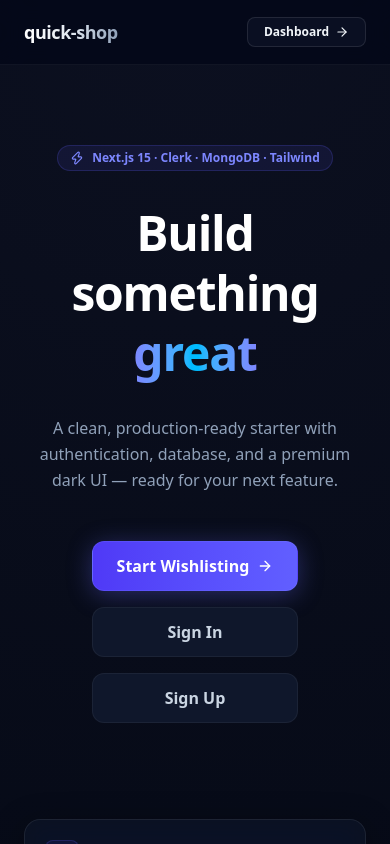
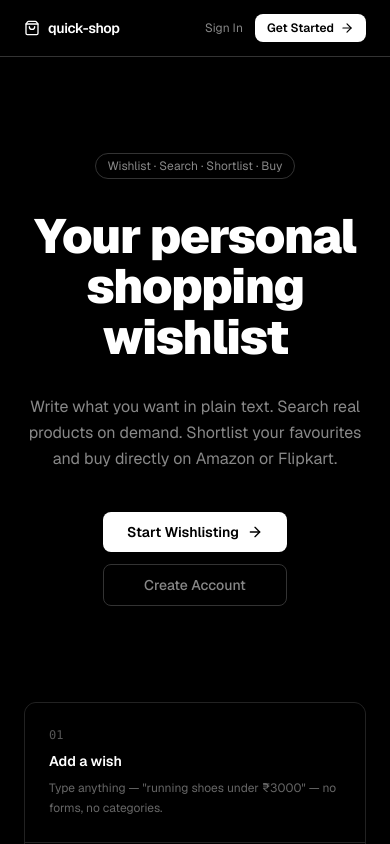
Before and after one commit to xahinds2/my-apps, a Next.js app: page /home in a window 390 px wide. Shown: the top 844 px of the page. Built offline with nearby package versions, Linux system fonts and the light colour scheme; no server answers.

Commit message:
design: Vercel-style black/white theme with Geist font

```diff
--- a/src/app/globals.css
+++ b/src/app/globals.css
@@ -2,100 +2,41 @@
 
 @layer base {
   :root {
-    --background: #030712; /* Deep space slate */
-    --foreground: #f9fafb;
-
-    --card-bg: rgba(17, 24, 39, 0.6);
-    --card-border: rgba(255, 255, 255, 0.08);
-    --card-glow: rgba(99, 102, 241, 0.1);
+    --background: #000000;
+    --foreground: #ffffff;
   }
 
   body {
-    background: radial-gradient(circle at 50% 0%, #0c1020 0%, #030712 100%);
-    color: var(--foreground);
+    background: #000;
+    color: #fff;
     min-height: 100vh;
     overflow-x: hidden;
   }
 }
 
-/* Glassmorphism Card Utility */
+/* Card surface */
 .glass-panel {
-  background: rgba(17, 25, 40, 0.5);
-  backdrop-filter: blur(12px) saturate(180%);
-  -webkit-backdrop-filter: blur(12px) saturate(180%);
-  border: 1px solid rgba(255, 255, 255, 0.08);
-  box-shadow: 0 8px 32px 0 rgba(0, 0, 0, 0.37);
+  background: #111;
+  border: 1px solid #222;
 }
 
-.glass-card-shine {
-  position: relative;
-  overflow: hidden;
-}
-
-.glass-card-shine::after {
-  content: '';
-  position: absolute;
-  top: -50%;
-  left: -50%;
-  width: 200%;
-  height: 200%;
-  background: linear-gradient(
-    45deg,
-    transparent 45%,
-    rgba(255, 255, 255, 0.1) 50%,
-    transparent 55%
-  );
-  transform: rotate(-45deg);
-  transition: transform 0.5s ease;
-  pointer-events: none;
-}
-
-.glass-card-shine:hover::after {
-  transform: translate(50%, 50%) rotate(-45deg);
-}
-
-/* Keyframes & Animations */
-@keyframes float {
-  0% { transform: translateY(0px) rotate(0deg); }
-  50% { transform: translateY(-10px) rotate(1deg); }
-  100% { transform: translateY(0px) rotate(0deg); }
-}
-
-@keyframes rotate-glow {
-  0% { filter: hue-rotate(0deg); }
-  100% { filter: hue-rotate(360deg); }
-}
-
+/* Shimmer skeleton */
 @keyframes shimmer {
-  0% { background-position: -200% 0; }
-  100% { background-position: 200% 0; }
-}
-
-.animate-float {
-  animation: float 6s ease-in-out infinite;
-}
-
-.animate-float-delayed {
-  animation: float 6s ease-in-out infinite;
-  animation-delay: 3s;
+  0%   { background-position: -200% 0; }
+  100% { background-position:  200% 0; }
 }
 
 .animate-shimmer {
   background: linear-gradient(
     90deg,
-    rgba(255, 255, 255, 0.03) 25%,
-    rgba(255, 255, 255, 0.08) 50%,
-    rgba(255, 255, 255, 0.03) 75%
+    #111 25%,
+    #1a1a1a 50%,
+    #111 75%
   );
   background-size: 200% 100%;
   animation: shimmer 1.5s infinite;
 }
 
-/* Hide scrollbar utility */
-.no-scrollbar::-webkit-scrollbar {
-  display: none;
-}
-.no-scrollbar {
-  -ms-overflow-style: none;
-  scrollbar-width: none;
-}
+/* Hide scrollbar */
+.no-scrollbar::-webkit-scrollbar { display: none; }
+.no-scrollbar { -ms-overflow-style: none; scrollbar-width: none; }
--- a/src/app/home/page.tsx
+++ b/src/app/home/page.tsx
@@ -1,86 +1,80 @@
 import React from 'react';
 import Link from 'next/link';
-import { ArrowRight, Layers, Zap, Shield } from 'lucide-react';
+import { ArrowRight, ShoppingBag } from 'lucide-react';
 
 export default function Home() {
   return (
-    <div className="font-sans min-h-screen text-slate-100 flex flex-col">
+    <div className="min-h-screen bg-black text-white flex flex-col">
       {/* Header */}
-      <header className="sticky top-0 z-40 w-full border-b border-white/5 bg-slate-950/70 backdrop-blur-md">
-        <div className="max-w-7xl mx-auto px-6 h-16 flex items-center justify-between">
-          <span className="text-lg font-bold tracking-tight bg-gradient-to-r from-white via-slate-200 to-slate-400 bg-clip-text text-transparent">
-            quick-shop
-          </span>
-          <Link
-            href="/"
-            className="px-4 py-1.5 text-xs font-bold rounded-lg border border-white/10 bg-slate-900/60 hover:bg-slate-800/80 hover:text-white hover:border-white/20 transition duration-300 flex items-center space-x-1.5"
-          >
-            <span>Dashboard</span>
-            <ArrowRight className="h-3.5 w-3.5" />
-          </Link>
+      <header className="sticky top-0 z-40 w-full border-b border-[#333] bg-black/90 backdrop-blur-md">
+        <div className="max-w-5xl mx-auto px-6 h-14 flex items-center justify-between">
+          <div className="flex items-center space-x-2">
+            <ShoppingBag className="h-4 w-4 text-white" />
+            <span className="text-sm font-semibold tracking-tight">quick-shop</span>
+          </div>
+          <div className="flex items-center gap-3">
+            <Link href="/sign-in" className="text-xs text-[#888] hover:text-white transition">
+              Sign In
+            </Link>
+            <Link
+              href="/"
+              className="flex items-center space-x-1.5 px-3 py-1.5 rounded-lg bg-white text-black text-xs font-semibold hover:bg-[#e0e0e0] transition"
+            >
+              <span>Get Started</span>
+              <ArrowRight className="h-3.5 w-3.5" />
+            </Link>
+          </div>
         </div>
       </header>
 
       {/* Hero */}
-      <main className="flex-grow max-w-7xl mx-auto px-6 py-20 flex flex-col items-center justify-center text-center space-y-8">
-        <div className="inline-flex items-center space-x-2 px-3 py-1 rounded-full bg-indigo-500/10 border border-indigo-500/20 text-xs font-semibold text-indigo-400">
-          <Zap className="h-3.5 w-3.5" />
-          <span>Next.js 15 · Clerk · MongoDB · Tailwind</span>
+      <main className="flex-grow flex flex-col items-center justify-center text-center px-6 py-24 space-y-8">
+        <div className="inline-flex items-center px-3 py-1 rounded-full border border-[#333] text-xs text-[#888]">
+          Wishlist · Search · Shortlist · Buy
         </div>
 
-        <h1 className="text-5xl md:text-7xl font-black tracking-tight leading-tight text-white max-w-3xl">
-          Build something{' '}
-          <span className="bg-gradient-to-r from-indigo-400 via-sky-400 to-indigo-400 bg-clip-text text-transparent">
-            great
-          </span>
+        <h1 className="text-5xl md:text-7xl font-black tracking-tight leading-[1.05] text-white max-w-3xl">
+          Your personal<br />shopping wishlist
         </h1>
 
-        <p className="text-slate-400 text-base md:text-lg max-w-xl leading-relaxed">
-          A clean, production-ready starter with authentication, database, and a premium dark UI — ready for your next feature.
+        <p className="text-[#888] text-base md:text-lg max-w-lg leading-relaxed">
+          Write what you want in plain text. Search real products on demand. Shortlist your favourites and buy directly on Amazon or Flipkart.
         </p>
 
-        <div className="flex flex-col sm:flex-row gap-4 pt-4">
+        <div className="flex flex-col sm:flex-row gap-3 pt-2">
           <Link
             href="/"
-            className="px-6 py-3 rounded-xl bg-gradient-to-r from-indigo-600 to-indigo-500 text-white font-semibold hover:from-indigo-500 hover:to-indigo-400 transition duration-300 shadow-[0_4px_24px_rgba(99,102,241,0.35)] flex items-center justify-center space-x-2 border border-indigo-400/20"
+            className="flex items-center justify-center space-x-2 px-6 py-2.5 rounded-lg bg-white text-black text-sm font-semibold hover:bg-[#e0e0e0] transition"
           >
             <span>Start Wishlisting</span>
             <ArrowRight className="h-4 w-4" />
           </Link>
           <Link
-            href="/sign-in"
-            className="px-6 py-3 rounded-xl bg-slate-900 border border-white/5 text-slate-300 font-semibold hover:bg-slate-800 hover:text-white transition duration-300 text-center"
+            href="/sign-up"
+            className="px-6 py-2.5 rounded-lg border border-[#333] text-sm font-medium text-[#888] hover:text-white hover:border-white/30 transition text-center"
           >
-            Sign In
-          </Link>
-          <Link
-            href="/sign-up"
-            className="px-6 py-3 rounded-xl bg-slate-900 border border-white/5 text-slate-300 font-semibold hover:bg-slate-800 hover:text-white transition duration-300 text-center"
-          >
-            Sign Up
+            Create Account
           </Link>
         </div>
 
         {/* Feature grid */}
-        <div className="grid grid-cols-1 sm:grid-cols-3 gap-4 mt-16 w-full max-w-3xl">
+        <div className="grid grid-cols-1 sm:grid-cols-3 gap-px bg-[#222] rounded-xl overflow-hidden border border-[#222] mt-16 w-full max-w-3xl">
           {[
-            { icon: Shield, title: 'Auth Ready', desc: 'Clerk integration with demo-mode fallback when no credentials are set.' },
-            { icon: Layers, title: 'Database', desc: 'Mongoose + MongoDB with global connection caching for serverless.' },
-            { icon: Zap, title: 'Edge Fast', desc: 'Turbopack dev server, App Router, React 19, and Tailwind v4.' },
-          ].map(({ icon: Icon, title, desc }) => (
-            <div key={title} className="glass-panel rounded-2xl p-5 text-left space-y-2">
-              <div className="p-2 rounded-lg bg-indigo-600/10 border border-indigo-500/20 w-fit">
-                <Icon className="h-4 w-4 text-indigo-400" />
-              </div>
+            { num: '01', title: 'Add a wish', desc: 'Type anything — "running shoes under ₹3000" — no forms, no categories.' },
+            { num: '02', title: 'Find products', desc: 'Click Find to pull real listings from Amazon, Flipkart, and more.' },
+            { num: '03', title: 'Buy', desc: 'Shortlist what you like. One click takes you directly to the seller.' },
+          ].map(({ num, title, desc }) => (
+            <div key={num} className="bg-black p-6 text-left space-y-2">
+              <p className="text-xs text-[#555] font-mono">{num}</p>
               <p className="text-sm font-semibold text-white">{title}</p>
-              <p className="text-xs text-slate-400 leading-relaxed">{desc}</p>
+              <p className="text-xs text-[#666] leading-relaxed">{desc}</p>
             </div>
           ))}
         </div>
       </main>
 
-      <footer className="border-t border-white/5 py-6 text-center text-xs text-slate-600">
-        Built with Next.js 15 · Tailwind · Clerk · Mongoose
+      <footer className="border-t border-[#222] py-5 text-center text-xs text-[#444]">
+        quick-shop · Next.js 15 · Clerk · MongoDB
       </footer>
     </div>
   );
--- a/src/app/layout.tsx
+++ b/src/app/layout.tsx
@@ -1,6 +1,9 @@
 import type { Metadata } from 'next';
+import { Geist } from 'next/font/google';
 import { ClerkProvider } from '@clerk/nextjs';
 import './globals.css';
+
+const geist = Geist({ subsets: ['latin'], variable: '--font-geist' });
 
 export const metadata: Metadata = {
   title: 'quick-shop',
@@ -15,8 +18,8 @@ export default function RootLayout({
   const publishableKey = process.env.NEXT_PUBLIC_CLERK_PUBLISHABLE_KEY;
 
   const mainLayout = (
-    <html lang="en" className="scroll-smooth no-scrollbar">
-      <body className="antialiased text-slate-100">
+    <html lang="en" className={`${geist.variable} scroll-smooth no-scrollbar`}>
+      <body className={`${geist.className} antialiased text-white bg-black`}>
         {children}
       </body>
     </html>
--- a/src/app/page.tsx
+++ b/src/app/page.tsx
@@ -3,7 +3,7 @@
 import React, { useState, useEffect, useRef, useCallback } from 'react';
 import Link from 'next/link';
 import { useAuth, UserButton } from '@clerk/nextjs';
-import { Plus, Trash2, Search, ShoppingBag, ArrowRight, Pencil, Check, X, CloudOff, LogIn } from 'lucide-react';
+import { Plus, Trash2, Search, ShoppingBag, ArrowRight, Pencil, Check, X, LogIn } from 'lucide-react';
 
 interface Wish {
   _id?: string;
@@ -30,11 +30,6 @@ function saveStorage(data: Wish[]) {
   localStorage.setItem(STORAGE_KEY, JSON.stringify(data));
 }
 
-/* ─────────────────────────────────────────────
-   Core dashboard — works for both signed-in and guest users
-   isSignedIn=true  → syncs with MongoDB via API
-   isSignedIn=false → localStorage only
-───────────────────────────────────────────── */
 function DashboardContent({ isSignedIn }: { isSignedIn: boolean }) {
   const [wishes, setWishes] = useState<Wish[]>([]);
   const [input, setInput] = useState('');
@@ -49,10 +44,7 @@ function DashboardContent({ isSignedIn }: { isSignedIn: boolean }) {
   const fetchWishes = useCallback(async () => {
     setIsLoading(true);
     try {
-      if (!isSignedIn) {
-        setWishes(loadStorage());
-        return;
-      }
+      if (!isSignedIn) { setWishes(loadStorage()); return; }
       const res = await fetch('/api/wishes');
       const json = await res.json();
       setWishes(json.data || []);
@@ -74,8 +66,8 @@ function DashboardContent({ isSignedIn }: { isSignedIn: boolean }) {
     setInput('');
     try {
       if (!isSignedIn) {
-        const newWish: Wish = { id: `local-${Date.now()}`, text, createdAt: new Date().toISOString() };
-        const updated = [newWish, ...wishes];
+        const w: Wish = { id: `local-${Date.now()}`, text, createdAt: new Date().toISOString() };
+        const updated = [w, ...wishes];
         setWishes(updated);
         saveStorage(updated);
         return;
@@ -117,7 +109,6 @@ function DashboardContent({ isSignedIn }: { isSignedIn: boolean }) {
     const id = getId(wish);
     const text = editText.trim();
     if (!text || text === wish.text) { cancelEdit(); return; }
-
     if (!isSignedIn || id.startsWith('local-')) {
       const updated = wishes.map(w => getId(w) === id ? { ...w, text } : w);
       setWishes(updated);
@@ -125,7 +116,6 @@ function DashboardContent({ isSignedIn }: { isSignedIn: boolean }) {
       cancelEdit();
       return;
     }
-
     const res = await fetch(`/api/wishes/${id}`, {
       method: 'PATCH',
       headers: { 'Content-Type': 'application/json' },
@@ -137,15 +127,13 @@ function DashboardContent({ isSignedIn }: { isSignedIn: boolean }) {
   };
 
   return (
-    <div className="font-sans min-h-screen text-slate-100 flex flex-col">
+    <div className="min-h-screen text-white flex flex-col bg-black">
       {/* Header */}
-      <header className="sticky top-0 z-40 w-full border-b border-white/5 bg-slate-950/80 backdrop-blur-md">
-        <div className="max-w-2xl mx-auto px-6 h-16 flex items-center justify-between">
-          <Link href="/home" className="flex items-center space-x-2 group">
-            <div className="p-1.5 rounded-lg bg-indigo-600/10 border border-indigo-500/20 group-hover:bg-indigo-600/20 transition">
-              <ShoppingBag className="h-4 w-4 text-indigo-400" />
-            </div>
-            <span className="text-sm font-bold text-white">quick-shop</span>
+      <header className="sticky top-0 z-40 w-full border-b border-[#333] bg-black/90 backdrop-blur-md">
+        <div className="max-w-2xl mx-auto px-6 h-14 flex items-center justify-between">
+          <Link href="/home" className="flex items-center space-x-2">
+            <ShoppingBag className="h-4 w-4 text-white" />
+            <span className="text-sm font-semibold text-white tracking-tight">quick-shop</span>
           </Link>
 
           <div className="flex items-center space-x-3">
@@ -154,7 +142,7 @@ function DashboardContent({ isSignedIn }: { isSignedIn: boolean }) {
             ) : (
               <Link
                 href="/sign-in"
-                className="flex items-center space-x-1.5 px-3 py-1.5 rounded-lg border border-white/10 bg-slate-900/60 hover:bg-slate-800/80 text-xs font-semibold text-slate-300 hover:text-white transition"
+                className="flex items-center space-x-1.5 px-3 py-1.5 rounded-lg border border-[#333] text-xs font-medium text-[#888] hover:text-white hover:border-white/30 transition"
               >
                 <LogIn className="h-3.5 w-3.5" />
                 <span>Sign In</span>
@@ -164,30 +152,12 @@ function DashboardContent({ isSignedIn }: { isSignedIn: boolean }) {
         </div>
       </header>
 
-      {/* Guest banner */}
-      {!isSignedIn && (
-        <div className="border-b border-amber-500/10 bg-amber-500/5">
-          <div className="max-w-2xl mx-auto px-6 py-2.5 flex items-center justify-between gap-4">
-            <div className="flex items-center space-x-2 text-xs text-amber-400/80">
-              <CloudOff className="h-3.5 w-3.5 shrink-0" />
-              <span>Wishes are saved in this browser only.</span>
-            </div>
-            <Link
-              href="/sign-in"
-              className="text-[11px] font-semibold text-indigo-400 hover:text-indigo-300 whitespace-nowrap transition"
-            >
-              Sign in to sync →
-            </Link>
-          </div>
-        </div>
-      )}
-
       {/* Main */}
       <main className="flex-grow max-w-2xl mx-auto w-full px-6 py-10 space-y-8">
         <div>
-          <h1 className="text-2xl font-bold text-white">My Wishlist</h1>
-          <p className="text-xs text-slate-500 mt-1">
-            Jot down what you want — search for real products when you&apos;re ready.
+          <h1 className="text-2xl font-bold text-white tracking-tight">My Wishlist</h1>
+          <p className="text-xs text-[#666] mt-1">
+            Jot down what you want — search for products when you&apos;re ready.
           </p>
         </div>
 
@@ -199,12 +169,12 @@ function DashboardContent({ isSignedIn }: { isSignedIn: boolean }) {
             value={input}
             onChange={e => setInput(e.target.value)}
             placeholder='e.g. "wireless headphones under ₹2000"'
-            className="flex-grow px-4 py-3 rounded-xl bg-slate-900 border border-white/8 text-sm text-slate-100 placeholder:text-slate-600 focus:outline-none focus:border-indigo-500/60 focus:ring-1 focus:ring-indigo-500/30 transition"
+            className="flex-grow px-4 py-2.5 rounded-lg bg-[#111] border border-[#333] text-sm text-white placeholder:text-[#555] focus:outline-none focus:border-white/40 transition"
           />
           <button
             type="submit"
             disabled={!input.trim() || adding}
-            className="flex items-center space-x-2 px-4 py-3 rounded-xl bg-indigo-600 hover:bg-indigo-500 disabled:opacity-40 disabled:cursor-not-allowed text-white text-sm font-semibold transition duration-200 shrink-0 shadow-[0_4px_16px_rgba(99,102,241,0.3)]"
+            className="flex items-center space-x-2 px-4 py-2.5 rounded-lg bg-white hover:bg-[#e0e0e0] disabled:opacity-30 disabled:cursor-not-allowed text-black text-sm font-semibold transition shrink-0"
           >
             <Plus className="h-4 w-4" />
             <span className="hidden sm:inline">Add</span>
@@ -213,23 +183,23 @@ function DashboardContent({ isSignedIn }: { isSignedIn: boolean }) {
 
         {/* Wish list */}
         {isLoading ? (
-          <div className="space-y-3">
+          <div className="space-y-2.5">
             {[1, 2, 3].map(i => (
-              <div key={i} className="h-[72px] rounded-2xl bg-slate-900/60 border border-white/5 animate-pulse" />
+              <div key={i} className="h-[64px] rounded-lg bg-[#111] border border-[#222] animate-pulse" />
             ))}
           </div>
         ) : wishes.length === 0 ? (
-          <div className="flex flex-col items-center justify-center py-28 space-y-4 text-center">
-            <div className="p-5 rounded-2xl bg-slate-900/60 border border-white/5">
-              <ShoppingBag className="h-8 w-8 text-slate-700" />
+          <div className="flex flex-col items-center justify-center py-28 space-y-3 text-center">
+            <div className="p-4 rounded-xl border border-[#222] bg-[#111]">
+              <ShoppingBag className="h-7 w-7 text-[#444]" />
             </div>
-            <p className="text-slate-400 text-sm font-medium">Your wishlist is empty</p>
-            <p className="text-slate-600 text-xs max-w-xs leading-relaxed">
-              Type anything above — a product idea, a category, or something you&apos;re hunting for.
+            <p className="text-[#888] text-sm font-medium">Your wishlist is empty</p>
+            <p className="text-[#555] text-xs max-w-xs leading-relaxed">
+              Type anything above — a product idea, category, or something you&apos;re hunting for.
             </p>
           </div>
         ) : (
-          <ul className="space-y-2.5">
+          <ul className="space-y-2">
             {wishes.map(wish => {
               const id = getId(wish);
               const isDeleting = deletingId === id;
@@ -238,7 +208,7 @@ function DashboardContent({ isSignedIn }: { isSignedIn: boolean }) {
               return (
                 <li
                   key={id}
-                  className={`glass-panel rounded-2xl border border-white/5 transition-all duration-200 ${isDeleting ? 'opacity-30 scale-[0.98] pointer-events-none' : ''}`}
+                  className={`bg-[#111] border border-[#222] rounded-lg transition-all duration-200 ${isDeleting ? 'opacity-30 scale-[0.98] pointer-events-none' : 'hover:border-[#333]'}`}
                 >
                   {isEditing ? (
                     <div className="flex items-center gap-2 px-4 py-3">
@@ -247,34 +217,34 @@ function DashboardContent({ isSignedIn }: { isSignedIn: boolean }) {
                         value={editText}
                         onChange={e => setEditText(e.target.value)}
                         onKeyDown={e => { if (e.key === 'Enter') saveEdit(wish); if (e.key === 'Escape') cancelEdit(); }}
-                        className="flex-grow bg-transparent text-sm text-slate-100 focus:outline-none border-b border-indigo-500/50 pb-0.5"
+                        className="flex-grow bg-transparent text-sm text-white focus:outline-none border-b border-white/30 pb-0.5"
                       />
-                      <button onClick={() => saveEdit(wish)} className="p-1.5 rounded-lg text-emerald-400 hover:bg-emerald-500/10 transition">
+                      <button onClick={() => saveEdit(wish)} className="p-1.5 rounded text-white hover:bg-white/10 transition">
                         <Check className="h-3.5 w-3.5" />
                       </button>
-                      <button onClick={cancelEdit} className="p-1.5 rounded-lg text-slate-500 hover:bg-slate-700/60 transition">
+                      <button onClick={cancelEdit} className="p-1.5 rounded text-[#555] hover:bg-white/5 transition">
                         <X className="h-3.5 w-3.5" />
                       </button>
                     </div>
                   ) : (
-                    <div className="flex items-center gap-3 px-4 py-3.5">
+                    <div className="flex items-center gap-3 px-4 py-3">
                       <div className="flex-grow min-w-0">
-                        <p className="text-sm font-medium text-slate-100 leading-snug">{wish.text}</p>
-                        <p className="text-[11px] text-slate-600 mt-0.5">{formatDate(wish.createdAt)}</p>
+                        <p className="text-sm text-white leading-snug">{wish.text}</p>
+                        <p className="text-[11px] text-[#555] mt-0.5">{formatDate(wish.createdAt)}</p>
                       </div>
-                      <div className="flex items-center gap-1.5 shrink-0">
+                      <div className="flex items-center gap-1 shrink-0">
                         <button
                           title="Find products"
-                          className="flex items-center space-x-1 px-2.5 py-1.5 rounded-lg bg-indigo-600/10 border border-indigo-500/20 text-indigo-400 text-xs font-semibold hover:bg-indigo-600/20 transition duration-200"
+                          className="flex items-center space-x-1 px-2.5 py-1.5 rounded-md border border-[#333] text-[#888] text-xs font-medium hover:border-white/30 hover:text-white transition"
                         >
                           <Search className="h-3 w-3" />
                           <span>Find</span>
                           <ArrowRight className="h-3 w-3" />
                         </button>
-                        <button onClick={() => startEdit(wish)} title="Edit wish" className="p-1.5 rounded-lg text-slate-600 hover:text-slate-300 hover:bg-slate-700/40 transition">
+                        <button onClick={() => startEdit(wish)} title="Edit" className="p-1.5 rounded text-[#555] hover:text-white hover:bg-white/8 transition">
                           <Pencil className="h-3.5 w-3.5" />
                         </button>
-                        <button onClick={() => deleteWish(wish)} title="Delete wish" className="p-1.5 rounded-lg text-slate-600 hover:text-red-400 hover:bg-red-500/10 transition">
+                        <button onClick={() => deleteWish(wish)} title="Delete" className="p-1.5 rounded text-[#555] hover:text-red-400 hover:bg-red-500/10 transition">
                           <Trash2 className="h-3.5 w-3.5" />
                         </button>
                       </div>
@@ -287,9 +257,9 @@ function DashboardContent({ isSignedIn }: { isSignedIn: boolean }) {
         )}
 
         {wishes.length > 0 && (
-          <p className="text-center text-[11px] text-slate-700">
+          <p className="text-center text-[11px] text-[#444]">
             {wishes.length} {wishes.length === 1 ? 'wish' : 'wishes'}
-            {!isSignedIn && ' · saved in this browser'}
+            {!isSignedIn && ' · local'}
           </p>
         )}
       </main>
@@ -297,27 +267,18 @@ function DashboardContent({ isSignedIn }: { isSignedIn: boolean }) {
   );
 }
 
-/* ─────────────────────────────────────────────
-   Reads Clerk auth state, then renders content.
-   Only mounted when Clerk is configured.
-───────────────────────────────────────────── */
 function AuthDashboard() {
   const { isSignedIn, isLoaded } = useAuth();
-
   if (!isLoaded) {
     return (
-      <div className="min-h-screen flex items-center justify-center">
-        <div className="w-6 h-6 rounded-full border-2 border-indigo-500 border-t-transparent animate-spin" />
+      <div className="min-h-screen bg-black flex items-center justify-center">
+        <div className="w-5 h-5 rounded-full border-2 border-white border-t-transparent animate-spin" />
       </div>
     );
   }
-
   return <DashboardContent isSignedIn={!!isSignedIn} />;
 }
 
-/* ─────────────────────────────────────────────
-   Entry point — chooses auth-aware vs guest mode
-───────────────────────────────────────────── */
 export default function Dashboard() {
   if (!hasClerk) return <DashboardContent isSignedIn={false} />;
   return <AuthDashboard />;
```
Also changed, not shown: src/app/sign-in/[[...sign-in]]/page.tsx (+19 -20 lines), src/app/sign-up/[[...sign-up]]/page.tsx (+19 -20 lines).
